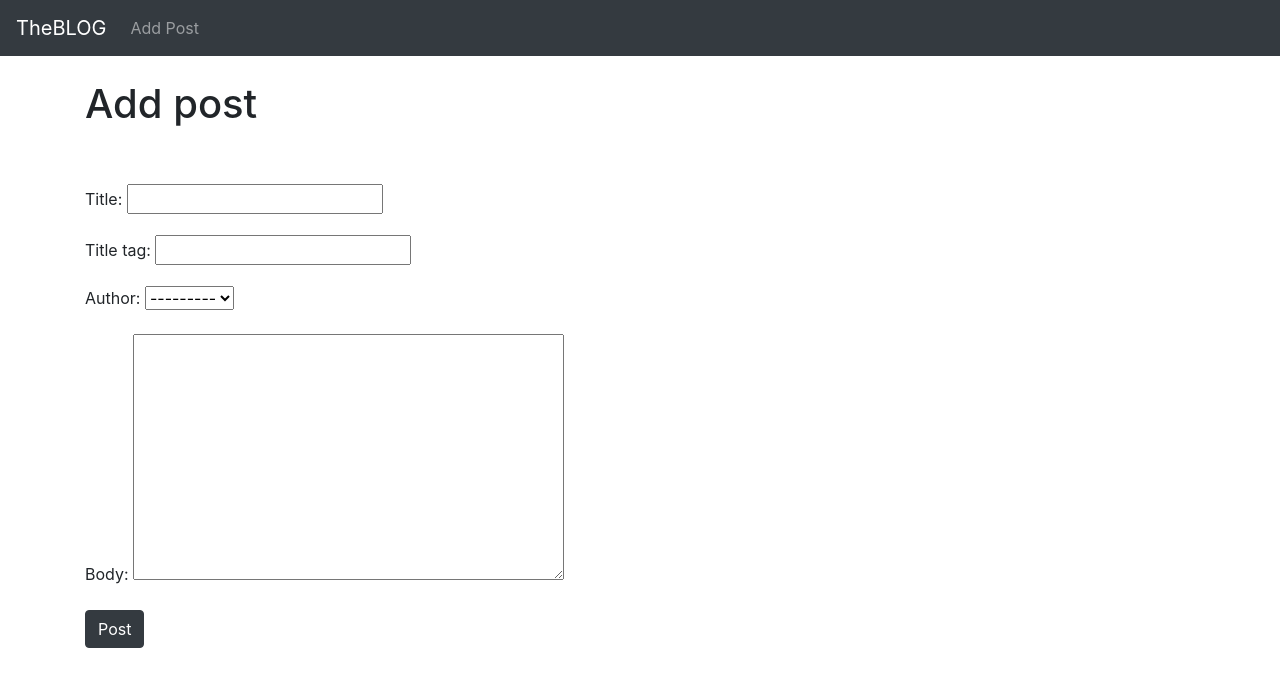
After one commit to Jnaesi/theblogpp4, a Django app: page /add_post/ in a window 1280 px wide. The commit adds this page. Shown: the top 687 px of the page. Run offline with Django 3.2, Linux system fonts and the light colour scheme.

Commit message:
Created add post page

```diff
--- a/theblog/models.py
+++ b/theblog/models.py
@@ -1,12 +1,17 @@
 from django.db import models
 from django.contrib.auth.models import User
+from django.urls import reverse
 
 # Create your models here.
 class Post(models.Model):
     title = models.CharField(max_length=255)
-    title_tag = models.CharField(max_length=255, default="TheBLOG")
+    title_tag = models.CharField(max_length=255)
     author = models.ForeignKey(User, on_delete=models.CASCADE)
     body = models.TextField()
 
     def __str__(self):
         return self.title + ' | ' + str(self.author)
+
+    def get_absolute_url(self):
+        #return reverse('article-detail', args=(str(self.id)) )
+        return reverse('home')
--- /dev/null
+++ b/theblog/templates/add_post.html
@@ -0,0 +1,15 @@
+{% extends 'base.html' %}
+{% block title%}Create a New Blog Post{% endblock%}
+{% block content%}
+
+<h1>Add post</h1>
+
+<br/><br/>
+<form method="POST">
+    {% csrf_token %}
+    {{ form.as_p }}
+    <button class="btn btn-dark">Post</button>
+
+
+
+{% endblock %}
--- a/theblog/templates/base.html
+++ b/theblog/templates/base.html
@@ -24,7 +24,7 @@
         <div class="collapse navbar-collapse" id="navbarSupportedContent">
           <ul class="navbar-nav mr-auto">
             <li class="nav-item">
-              <a class="nav-link" href="#">Link</a>
+              <a class="nav-link" href="{% url 'add_post' %}">Add Post</a>
             </li>
           </ul>
         </div>
--- a/theblog/urls.py
+++ b/theblog/urls.py
@@ -1,10 +1,11 @@
 from django.urls import path
 #from . import views
-from .views import HomeView, ArticleDetailView
+from .views import HomeView, ArticleDetailView, AddPostView
 
 urlpatterns = [
     #path('', views.home, name="home"), <--> using class based views instead.
     path('', HomeView.as_view(), name="home"),
     path('article/<int:pk>', ArticleDetailView.as_view(), name='article-detail'),
+    path('add_post/', AddPostView.as_view(), name='add_post'),
 
 ]
--- a/theblog/views.py
+++ b/theblog/views.py
@@ -1,5 +1,5 @@
 from django.shortcuts import render
-from django.views.generic import ListView, DetailView
+from django.views.generic import ListView, DetailView, CreateView
 from .models import Post
 
 # Create your views here.
@@ -14,3 +14,10 @@ class HomeView(ListView):
 class ArticleDetailView(DetailView):
     model = Post
     template_name = 'article_details.html'
+
+
+class AddPostView(CreateView):
+    model = Post
+    template_name = 'add_post.html'
+    fields = '__all__'
+    #fields = ('title', 'body')
```
